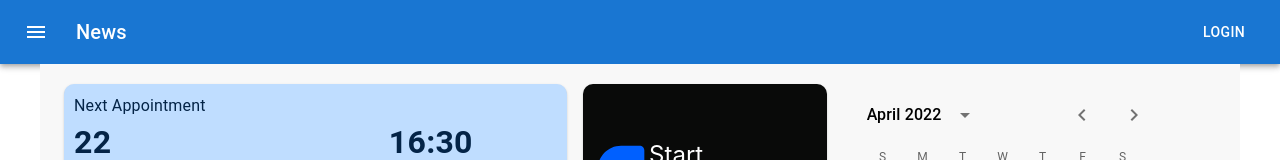
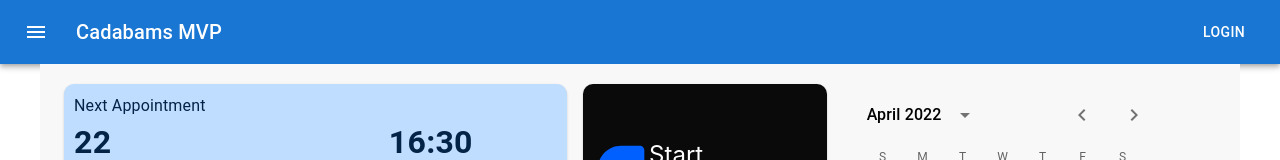
Before and after one commit to santhosh-sfw/cadabams-mvp, a React (Create React App) app: page / in a window 1280 px wide. Shown: the top 160 px of the page. Built offline with nearby package versions, Linux system fonts and the light colour scheme; the HTML template or start-up script is replaced by a standard one.

Commit message:
app title updated

```diff
--- a/src/components/Dashboard/AppBar/AppBar.jsx
+++ b/src/components/Dashboard/AppBar/AppBar.jsx
@@ -22,7 +22,7 @@ export default function AppBars() {
                         <MenuIcon />
                     </IconButton>
                     <Typography variant="h6" component="div" sx={{ flexGrow: 1 }}>
-                        News
+                    Cadabams MVP
                     </Typography>
                     <Button color="inherit">Login</Button>
                 </Toolbar>
```
